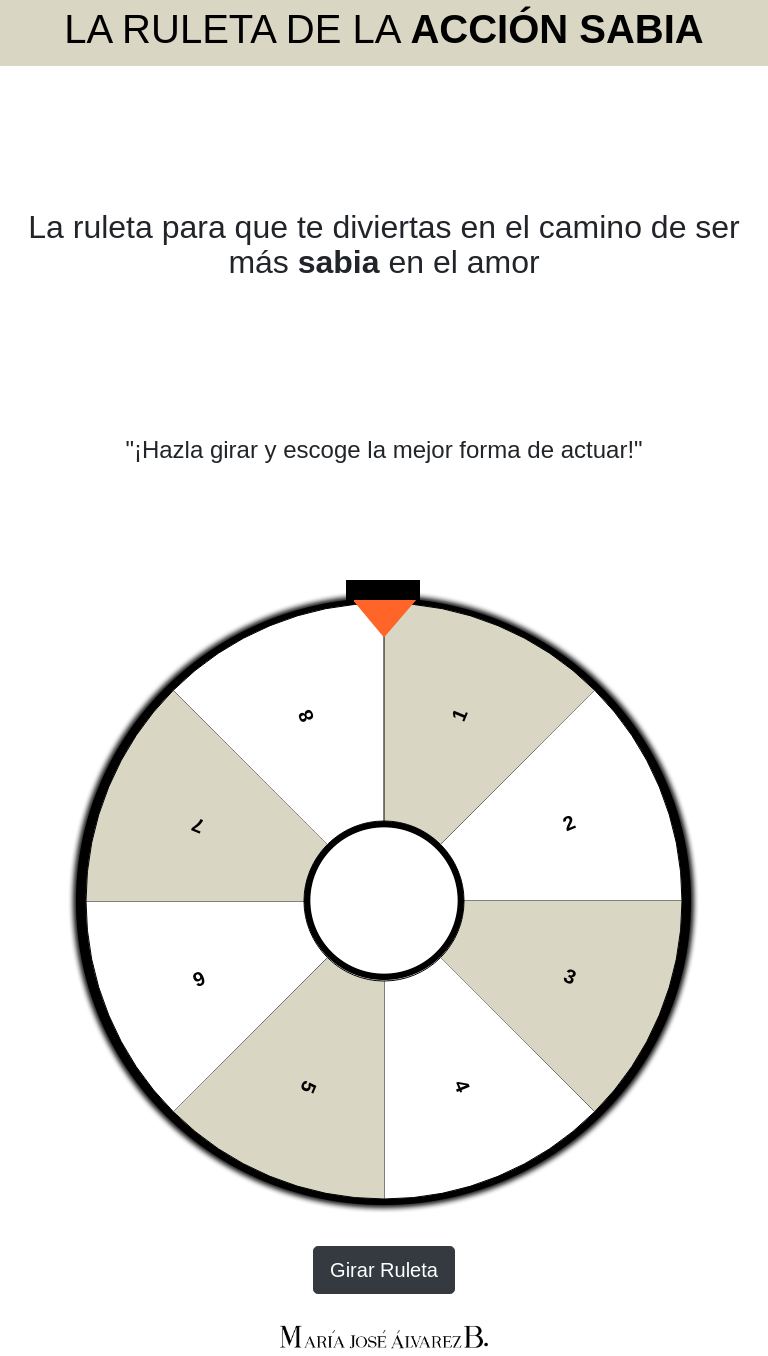
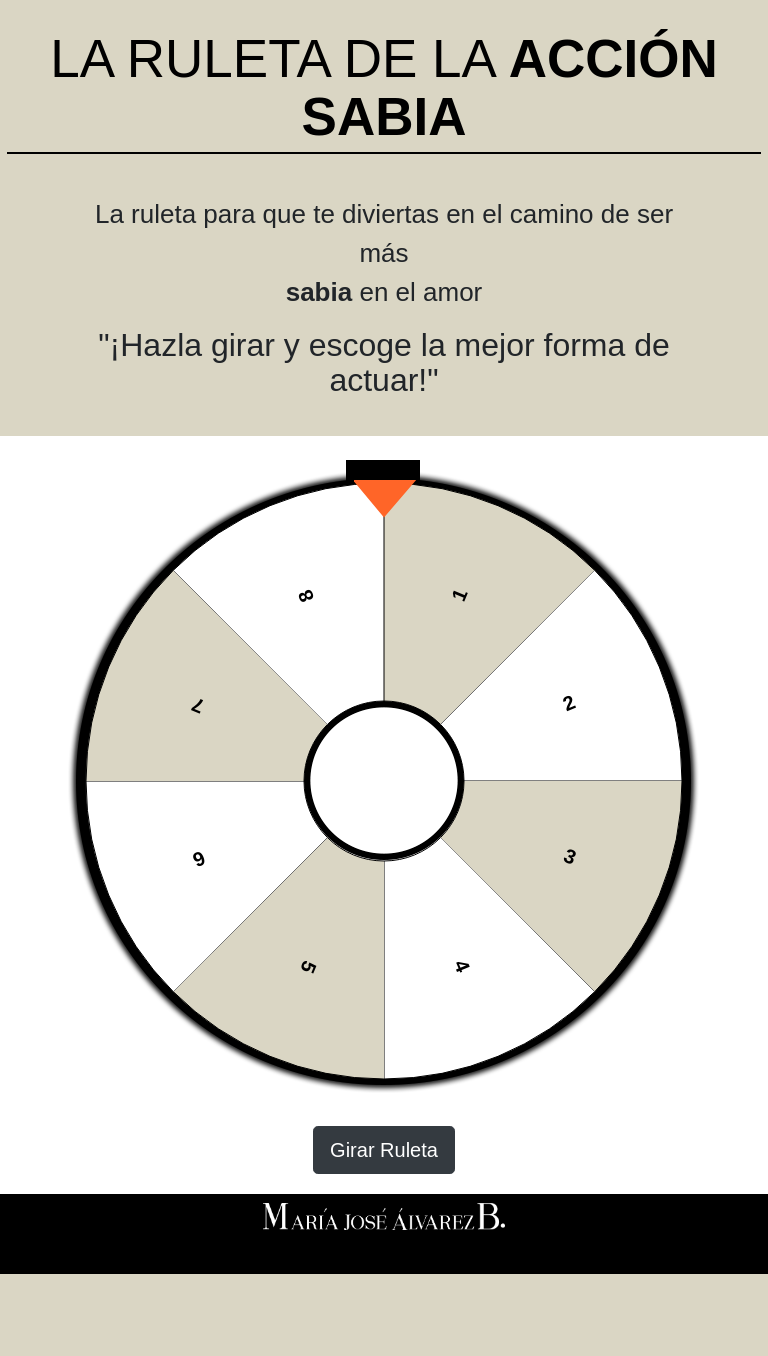
Before and after one commit to dilopezj/ruleta, a PHP site: page / in a window 768 px wide. After the commit the page ends 1274 px from the top, so only its background shows below. Run offline with PHP 8.4, Linux system fonts and the light colour scheme.

Commit message:
cambio diseño

```diff
--- a/css/style.css
+++ b/css/style.css
@@ -18,8 +18,30 @@ body {
     padding: 7px;
 }
 
+.title_header {
+    vertical-align: middle;
+    border-right: 2px #000000 solid;
+    padding: 5px;
+    margin: 18px auto;
+}
+
+.title_header h1 {
+    font-size: 45px;
+    color: #000000;
+    width: 52%;
+    text-align: right;
+    margin: 0 auto;
+}
+
+.text_header {
+    vertical-align: middle;
+    padding: 5px 74px;
+    margin: 18px auto;
+    width: 97%;
+}
+
 #wrapper {
-    height: 100%;
+    height: 50%;
     width: 100%;
     display: table;
     overflow: hidden;
@@ -28,7 +50,7 @@ body {
 #contenedor {
     display: table-cell;
     width: 100%;
-   /* vertical-align: middle;*/
+    vertical-align: middle;
     text-align: center;
 }
 
@@ -56,6 +78,8 @@ body {
     text-align: center;
     margin-top: 20px;
     font-size: 28px;
+    background-color: black;
+    height: 10% !important;
 
 }
 
@@ -72,3 +96,205 @@ ol li {
     padding: 17px;
     font-size: 20px;
 }
+
+
+/* Smartphones (portrait & landscape)
+        #Dispositivo = Mayoría de teléfonos móviles (vertical y horizontal)
+        #Resolución = B/w 320px to 479px */
+@media (min-device-width : 320px) and (max-device-width : 480px) {
+    .title_header {
+        vertical-align: middle;
+        border-right: none !important;
+        padding: 5px;
+        margin: 18px auto;
+        text-align: center !important;
+        border-bottom: #000000 solid 2px;
+    }
+
+    .title_header h1 {
+        font-size: 53px !important;
+        color: #000000 !important;
+        margin: 0 auto !important;
+        width: 100% !important;
+        text-align: center !important;
+    }
+
+    .text_header {
+        vertical-align: middle;
+        padding: 5px 74px;
+        margin: 18px auto;
+        width: 97%;
+        text-align: center !important;
+    }
+
+    .text_header p {
+        font-size: 26px !important;
+    }
+
+}
+
+/* #Dispositivo = Tablets de baja resolución y teléfonos Móviles (horizontal)
+#Resolución = B/w 481px to 767px */
+@media (min-width: 481px) and (max-width: 767px) {
+    .title_header {
+        vertical-align: middle;
+        border-right: none !important;
+        padding: 5px;
+        margin: 18px auto;
+        text-align: center !important;
+        border-bottom: #000000 solid 2px;
+    }
+
+    .title_header h1 {
+        font-size: 53px !important;
+        color: #000000 !important;
+        margin: 0 auto !important;
+        width: 100% !important;
+        text-align: center !important;
+    }
+
+    .text_header {
+        vertical-align: middle;
+        padding: 5px 74px;
+        margin: 18px auto;
+        width: 97%;
+        text-align: center !important;
+    }
+
+    .text_header p {
+        font-size: 26px !important;
+    }
+}
+
+
+/* Smartphones (portrait) */
+@media (max-width : 320px) {
+    .title_header {
+        vertical-align: middle;
+        border-right: none !important;
+        padding: 5px;
+        margin: 18px auto;
+        text-align: center !important;
+        border-bottom: #000000 solid 2px;
+    }
+
+    .title_header h1 {
+        font-size: 53px !important;
+        color: #000000 !important;
+        margin: 0 auto !important;
+        width: 100% !important;
+        text-align: center !important;
+    }
+
+    .text_header {
+        vertical-align: middle;
+        padding: 5px 74px;
+        margin: 18px auto;
+        width: 97%;
+        text-align: center !important;
+    }
+
+    .text_header p {
+        font-size: 26px !important;
+    }
+}
+
+/* iPads (portrait & landscape) */
+@media (min-device-width : 768px) and (max-device-width : 1024px) {
+    .title_header {
+        vertical-align: middle;
+        border-right: none !important;
+        padding: 5px;
+        margin: 18px auto;
+        text-align: center !important;
+        border-bottom: #000000 solid 2px;
+    }
+
+    .title_header h1 {
+        font-size: 53px !important;
+        color: #000000 !important;
+        margin: 0 auto !important;
+        width: 100% !important;
+        text-align: center !important;
+    }
+
+    .text_header {
+        vertical-align: middle;
+        padding: 5px 74px;
+        margin: 18px auto;
+        width: 97%;
+        text-align: center !important;
+    }
+
+    .text_header p {
+        font-size: 26px !important;
+    }
+}
+
+/* iPads (landscape)
+#Dispositivo = Tablets, Ipads (horizontal)
+#Resolución = B/w 768px to 1024px */
+@media (min-device-width : 768px) and (max-device-width : 1024px) and (orientation : landscape) {
+    .title_header {
+        vertical-align: middle;
+        border-right: none !important;
+        padding: 5px;
+        margin: 18px auto;
+        text-align: center !important;
+        border-bottom: #000000 solid 2px;
+    }
+
+    .title_header h1 {
+        font-size: 53px !important;
+        color: #000000 !important;
+        margin: 0 auto !important;
+        width: 100% !important;
+        text-align: center !important;
+    }
+
+    .text_header {
+        vertical-align: middle;
+        padding: 5px 74px;
+        margin: 18px auto;
+        width: 97%;
+        text-align: center !important;
+    }
+
+    .text_header p {
+        font-size: 26px !important;
+    }
+}
+
+/* iPads (portrait)
+#Dispositivo = Tablets, Ipads (vertical)
+#Resolucion = B/w 768px to 1024px */
+@media (min-device-width : 768px) and (max-device-width : 1024px) and (orientation : portrait) {
+    .title_header {
+        vertical-align: middle;
+        border-right: none !important;
+        padding: 5px;
+        margin: 18px auto;
+        text-align: center !important;
+        border-bottom: #000000 solid 2px;
+    }
+
+    .title_header h1 {
+        font-size: 53px !important;
+        color: #000000 !important;
+        margin: 0 auto !important;
+        width: 100% !important;
+        text-align: center !important;
+    }
+
+    .text_header {
+        vertical-align: middle;
+        padding: 5px 74px;
+        margin: 18px auto;
+        width: 97%;
+        text-align: center !important;
+    }
+
+    .text_header p {
+        font-size: 26px !important;
+    }
+}
--- a/index.php
+++ b/index.php
@@ -20,24 +20,27 @@
     <link rel="stylesheet" href="css/style.css" />
 
 </head>
+
 <body>
     <div class="header">
-        <h1 STYLE="font-size: 40px;color:#000000; text-align: center;">LA RULETA DE LA <strong>ACCIÓN SABIA</strong></h1>
+        <div class="row">
+            <div class="col-lg-6">
+                <div class="title_header" >
+                    <h1>LA RULETA DE LA <strong>ACCIÓN SABIA</strong> </h1>
+                </div>
+            </div>
+            <div class="col-lg-6" >
+                <div class="text_header">
+                    <p style="font-size: 20px;"> La ruleta para que te diviertas en el camino de ser más
+                        <br><strong>sabia</strong> en el amor </p>
+                    <h2>"¡Hazla girar y escoge la mejor forma de actuar!"</h2>
+                </div>
+            </div>
+        </div>
     </div>
     <div id="wrapper">
         <div id="contenedor">
             <div id="contenido">
-                <div class="row">
-                    <div class="col-lg-6" style="text-align: center;">
-                        <br><br><br>
-                        <br><br><br>
-                        <h2>La ruleta para que te diviertas en el camino de ser más <strong>sabia</strong> en el amor</h2>
-                        <br><br><br>
-                        <br><br><br>
-                        <p style="font-size: 24px;">"¡Hazla girar y escoge la mejor forma de actuar!"</p>
-                        <br><br><br>
-                    </div>
-                    <div class="col-lg-6">
                 <form id="form1" runat="server">
                     <div class="container-fluid">
                         <div class="row">
@@ -60,11 +63,9 @@
                 </form>
             </div>
         </div>
+    </div>
     <div class="footer">
-                    <img src="src/img/Logo_M.png" alt="María José ÁLvarez B" style="width: 242px;" />
-                </div>
-            </div>
-        </div>
+        <img src="src/img/Logo_M_B.png" alt="María José ÁLvarez B" style="width: 242px;" />
     </div>
 
     <script>
```
Also changed, not shown: index.html (+17 -16 lines), src/img/Logo_M_B.png (added). Lines whose indentation alone changed are shown as unchanged.
